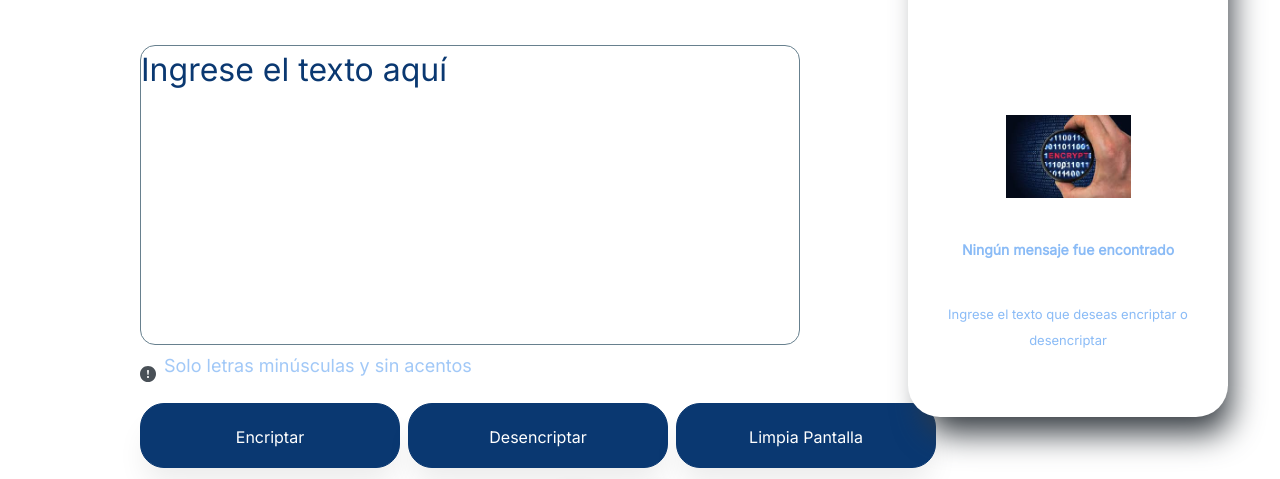
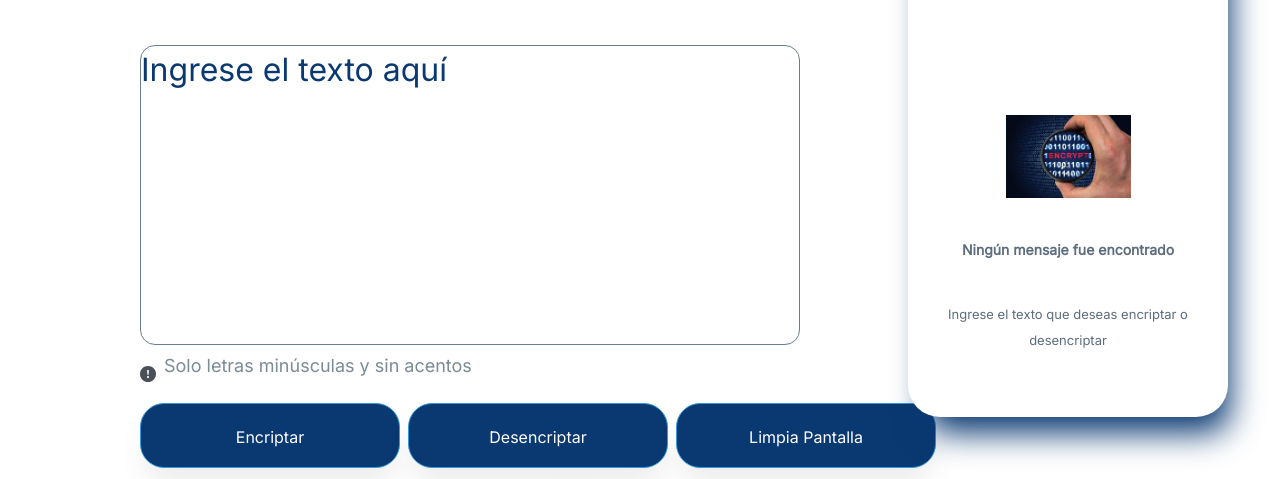
Before and after one commit to Emersonmunoz/Challenge-ONE_Alura_G6, a plain HTML site: page index.html in a window 1280 px wide. Shown: the part 123-602 px from the top of the page. Drawn offline with nearby package versions, Linux system fonts and the light colour scheme.

Commit message:
mejoras tema oscuro

```diff
--- a/estilos.css
+++ b/estilos.css
@@ -8,27 +8,27 @@ Variables globales para definir tema
 ------------*/
 :root,
 :root.light{
-    --Font:#E5E5E5;
+    --Font:#3498DB ;
     --White:#ffffff;
     --Dark-Blue:#0A3871;
-    --Greey:#C5C5C5;
+    --Greey:#ffffff;
     --Medium-Gray:#67808E;
     --RGBA:rgba(0,0,0,0.08);
     --White-Blue:#D8DFE8;
-    --Medium-Blue:#2781ee8a;
-    --Gray:#343A40;
+    --Medium-Blue: #5D6D7E;
+    --Gray:#0A3871;
 
 }
 :root.dark{
     --Font:#04f440;
     --White:#060606;
-    --Dark-Blue:#27AE60;
+    --Dark-Blue:#04f440;
     --Greey:#C5C5C5;
-    --Medium-Gray:#67808E;
+    --Medium-Gray:#04f440;
     --RGBA:rgba(246, 242, 242, 0.08);
     --White-Blue:#D8DFE8;
     --Medium-Blue:#F7DC6F;
-    --Gray:#343A40;
+    --Gray:#000000;
 }
 
 *{
@@ -149,9 +149,9 @@ main{
     font-size: 16px;
     line-height: 19px;
     text-align: center;
-    color: var(--White);
-    background: var(--Dark-Blue);
-    border: 1px solid var(--Dark-Blue);
+    color: var(--Greey);
+    background: var(--Gray);
+    border: 1px solid var(--Font);
     border-radius: 24px;
     cursor: pointer;
     box-shadow: 0px 20px 29px -5px var(--RGBA);
@@ -159,7 +159,7 @@ main{
 
 .btn-encriptar:active{
     background-color: var(--White);
-    box-shadow: inset 2px 2px 4px var(--Font),
+    box-shadow: inset 2px 2px 4px var(--Font);
     inset -3px -4px 8px var(--Dark-Blue);
     color: var(--White-Blue);
 }
@@ -173,9 +173,9 @@ main{
     font-size: 16px;
     line-height: 19px;
     text-align: center;
-    color: var(--White);
-    background: var(--Dark-Blue);
-    border: 1px solid var(--Dark-Blue);
+    color: var(--Greey);
+    background: var(--Gray);
+    border: 1px solid var(--Font);
     border-radius: 24px;
     cursor: pointer;
     box-shadow: 0px 20px 29px -5px var(--RGBA);
@@ -198,9 +198,9 @@ main{
     line-height: 19px;
     text-align: center;
     background-color: var(--White);
-    color: var(--White);
-    background: var(--Dark-Blue);
-    border: 1px solid var(--Dark-Blue);
+    color: var(--Greey);
+    background: var(--Gray);
+    border: 1px solid var(--Font);
     border-radius: 24px;
     cursor: pointer;
     box-shadow: 0px 20px 29px -5px var(--RGBA);
@@ -299,8 +299,9 @@ main{
     font-size: 14px;
     line-height: 19px;
     text-align: center;
-    background: var(--White-Blue);
-    border: 1px solid var(--Dark-Blue);
+    color: var(--Greey);
+    background: var(--Gray);
+    border: 1px solid var(--Font);
     border-radius: 20px;
     cursor: pointer;
 }
@@ -333,7 +334,8 @@ footer{
     list-style: none;
     display: inline-flex;
     justify-content: center;
-    height: 60px;
+    height: 40px;
+    background-color: var(--White);
   }
 
   li {
@@ -345,9 +347,11 @@ footer{
     color: #164172;
     font-size: xx-large;
     text-shadow: 2px 2px 15px rgb(202, 202, 202);
+    background-color: var(--White);
 
   }
 .derechos{
+    height: fit-content;
     background-color: var(--White);
     align-items: center;
     color: var(--Medium-Blue);
```
